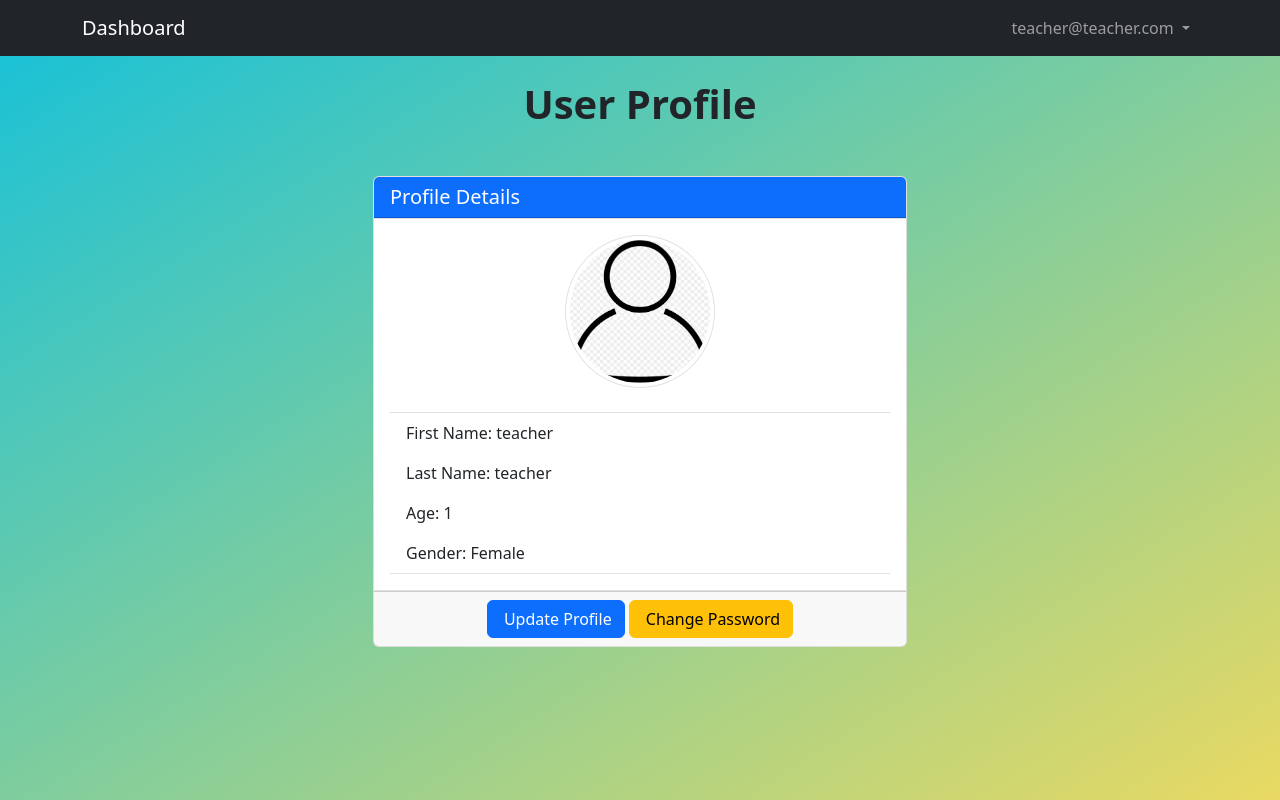
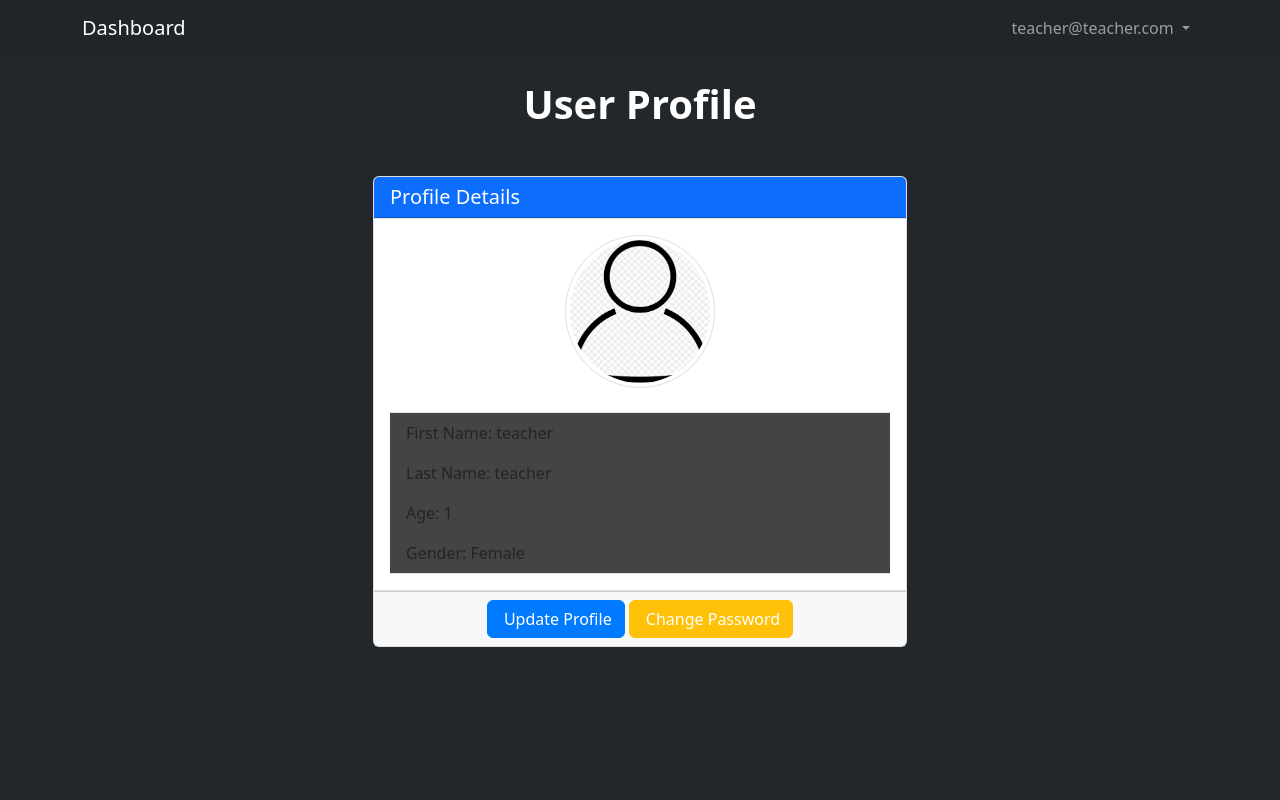
Before and after one commit to benglish24/Group5BudgetBuddy, a Django app: page /accounts/profile/ in a window 1280 px wide. Run offline with Django 3.2, Linux system fonts and the light colour scheme; a user stored in the database is signed in; data comes from the database, SQL or seed files in the repository; some libraries are stand-ins or nearby versions.

Commit message:
removed parent card from background

```diff
--- a/budget-buddy/users/templates/base_generic.html
+++ b/budget-buddy/users/templates/base_generic.html
@@ -1,28 +1,57 @@
-{# Load the tag library #}
 {% load django_bootstrap5 %}
 {% load static %}
+
 <!DOCTYPE html>
 <html lang="us-en">
 <head>
-        <meta charset="UTF-8" />
-        <meta name="description" content="Budget-Buddy" />
-        <meta name="keywords" content="HTML, CSS, JavaScript" />
-        <meta name="author" content="Team 5" />
-        <meta name="viewport" content="width=device-width, initial-scale=1.0" />
-        <link rel="shortcut icon" type="image/png" href="{% static 'img/favicon.ico' %}" />
+    <meta charset="UTF-8">
+    <meta name="description" content="Budget-Buddy">
+    <meta name="keywords" content="HTML, CSS, JavaScript">
+    <meta name="author" content="Team 5">
+    <meta name="viewport" content="width=device-width, initial-scale=1.0">
+    <link rel="shortcut icon" type="image/png" href="{% static 'img/favicon.ico' %}">
     <title>Budget-Buddy</title>
-        {# Load CSS and JavaScript #}
     {% bootstrap_css %}
     {% bootstrap_javascript %}
-        {# Display django.contrib.messages as Bootstrap alerts #}
     {% bootstrap_messages %}
-        <link rel="stylesheet" href="{% static 'css/base.css' %}" />
-        <link href="{% static 'fontawesomefree/css/all.min.css' %}" rel="stylesheet" type="text/css" />
+    <link rel="stylesheet" href="{% static 'css/base.css' %}">
+    <link href="{% static 'fontawesomefree/css/all.min.css' %}" rel="stylesheet" type="text/css">
     {% block style %}
     <style>
         body {
-                /* Background gradiant modifier */
-                background: linear-gradient(to bottom right, #14c1da, #e9d962);
+            background-color: #22272B; /* Dark background color */
+            color: #fff; /* Light text color */
+        }
+        .card {
+            background-color: #333; /* Dark card background color */
+            color: #fff; /* Light text color */
+        }
+        .list-group-item {
+            background-color: #444; /* Dark list item background color */
+            border-color: #444; /* Dark list item border color */
+        }
+        .btn {
+            color: #fff !important; /* Light button text color */
+        }
+        .btn-primary {
+            background-color: #007bff; /* Primary button color */
+            border-color: #007bff; /* Primary button border color */
+        }
+        .btn-secondary {
+            background-color: #6c757d; /* Secondary button color */
+            border-color: #6c757d; /* Secondary button border color */
+        }
+        .btn-warning {
+            background-color: #ffc107; /* Warning button color */
+            border-color: #ffc107; /* Warning button border color */
+        }
+        .btn-danger {
+            background-color: #dc3545; /* Danger button color */
+            border-color: #dc3545; /* Danger button border color */
+        }
+
+        #main-container {
+            background-color: #282E33;
         }
     </style>
     {% endblock style %}
--- a/budget-buddy/users/templates/navbar.html
+++ b/budget-buddy/users/templates/navbar.html
@@ -56,3 +56,10 @@
         </div>
     </div>
 </nav>
+{% block style %}
+<style>
+    .navbar {
+        background-color: #161A1D;
+    }
+</style>
+{% endblock style %}
```
Also changed, not shown: budget-buddy/user_dashboard/templates/user_dash.html (+12 -12 lines). Lines whose indentation alone changed are shown as unchanged.
